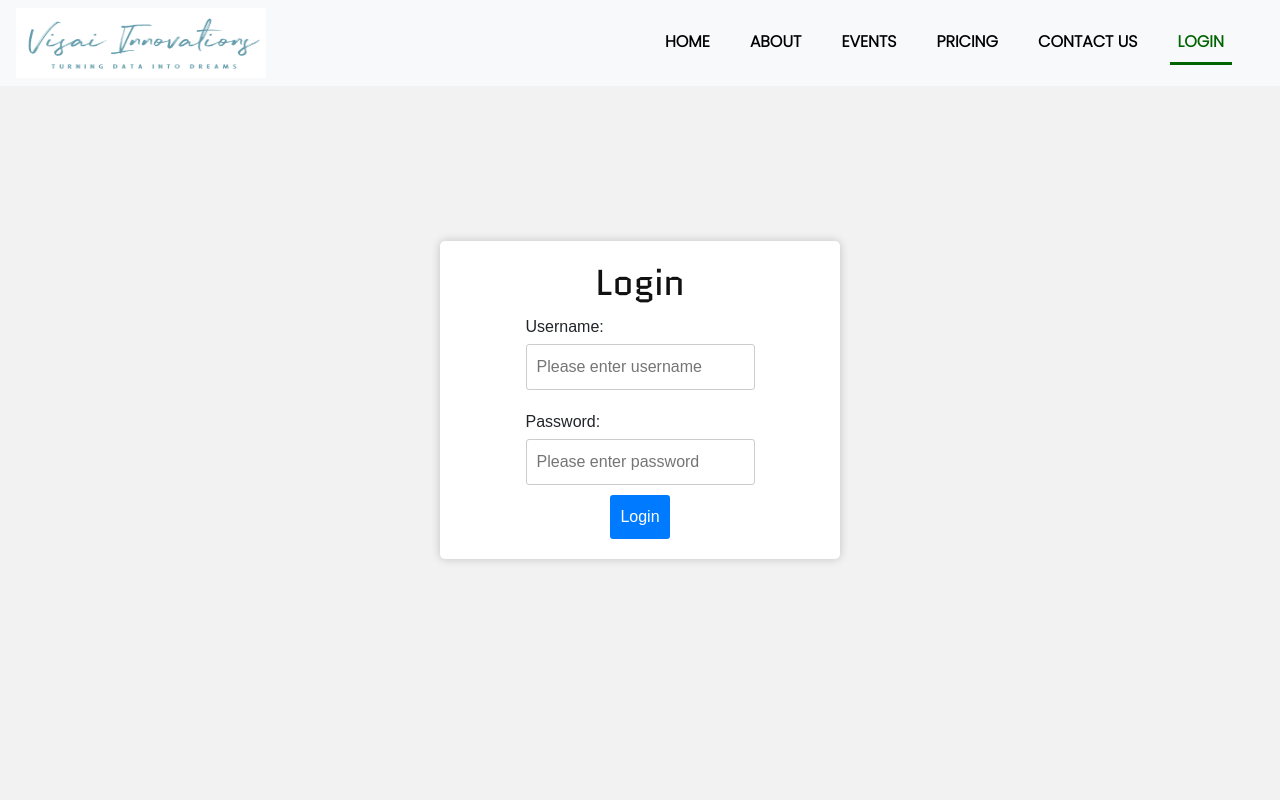
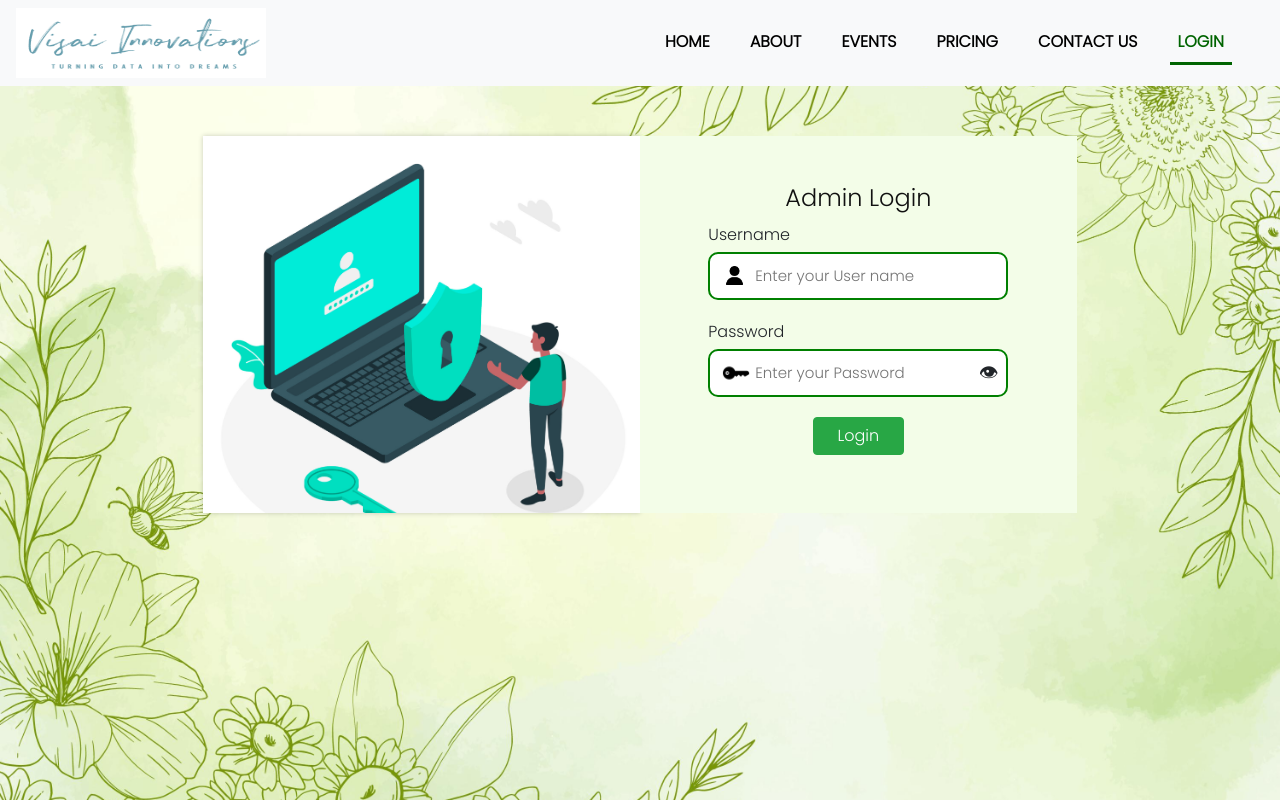
Before and after one commit to VisaganSP/photo_studio, a PHP site: page /MoiSoftwareDb/login.php in a window 1280 px wide. Run offline with PHP 8.4, Linux system fonts and the light colour scheme.

Commit message:
login and admin completed

```diff
--- a/about.html
+++ b/about.html
@@ -95,7 +95,7 @@
                       <span class="pr-4"><a class="nav-link option"   href="gallery.html">Events</a></span>
                       <span class="pr-4"><a class="nav-link option"  href="pricing.html">Pricing</a></span>
                       <span class="pr-4"><a class="nav-link option"  href="contact.html">contact us</a></span>
-                      <span class="pr-4"><a class="nav-link option"  href="login.html">Login</a></span>
+                      <span class="pr-4"><a class="nav-link option"  href="login.php">Login</a></span>
                   </div>
               </div>
 
--- a/contact.html
+++ b/contact.html
@@ -55,7 +55,7 @@
                       <span class="pr-4"><a class="nav-link option "   href="gallery.html">Events</a></span>
                       <span class="pr-4"><a class="nav-link option"  href="pricing.html">Pricing</a></span>
                       <span class="pr-4"><a class="nav-link option activee"  href="contact.html">contact us</a></span>
-                      <span class="pr-4"><a class="nav-link option"  href="login.html">Login</a></span>
+                      <span class="pr-4"><a class="nav-link option"  href="login.php">Login</a></span>
                   </div>
               </div>
 
--- /dev/null
+++ b/css/login.css
@@ -0,0 +1,120 @@
+     /* Reset some default styles */
+     * {
+        margin: 0;
+        padding: 0;
+        box-sizing: border-box;
+    }
+
+
+    /* Style the body */
+    body {
+        font-family: 'Poppins', sans-serif;
+        font-weight: 500;
+        background-image: url("bg.jpg");
+        background-size: cover;
+        background-attachment: fixed;
+        background-repeat: no-repeat;
+        /* display: flex;
+        justify-content: center;
+        align-items: center;
+        height: 100vh;*/
+    }
+
+    /* Style the container */
+    /* .container {
+        background-color: #fff;
+        border-top-right-radius: 15px;
+        box-shadow: 0 0 5px rgba(0, 0, 0, 0.2);
+        border-bottom-left-radius: 15px;
+        padding: 20px;
+        max-width: 400px;
+        width: 100%;
+        text-align: center;
+        margin-top: 3%;
+    } */
+    .container:hover{
+        box-shadow: 0 0 10px rgba(75, 197, 103, 0.2);
+    }
+
+    /* Style the form */
+    #login-form {
+        display: flex;
+        flex-direction: column;
+        justify-content: space-between;
+        align-items: center;
+    }
+
+    /* Style form inputs */
+    .input-container {
+        margin: 10px 0;
+        text-align: left;
+    }
+
+    label {
+        display: block;
+        margin-bottom: 5px;
+    }
+
+    input {
+        width: 300px;
+        padding: 10px;
+        padding-left:15% ;
+        border: 1px solid #ccc;
+        border-radius: 10px;
+        border:2px solid green;
+    }
+    input::placeholder{
+        font-size: 15px;
+    }
+    input:focus{
+        outline:solid 2px lightgreen;
+        border:2px solid lightskyblue;
+
+    }
+    .left{
+        background-image: url("admin.jpg") !important;
+        background-size:cover;
+        background-repeat: no-repeat;
+    }
+    .password-container {
+        position: relative;
+    }
+
+    .toggle-password {
+        position: absolute;
+        top: 50%;
+        right: 10px;
+        font-size:larger;
+        transform: translateY(-50%);
+        cursor: pointer;
+    }
+    /* Style the login button */
+    /* button {
+        color: #fff;
+        border: none;
+        border-radius: 3px;
+        padding: 10px;
+        cursor: pointer;
+        transition: background-color 0.3s ease;
+    } */
+
+
+    .un {
+        background-image: url('user.png');
+        /* Add your search icon image path here */
+        background-repeat: no-repeat;
+        /* Prevent icon repetition */
+        background-position: 15px center;
+        /* Adjust the icon's position */
+        background-size: 19px 19px;
+    }
+
+    .pd {
+        background-image: url('key.png');
+        /* Add your search icon image path here */
+        background-repeat: no-repeat;
+        /* Prevent icon repetition */
+        background-position: 11px center;
+        /* Adjust the icon's position */
+        background-size: 30px 30px;
+    }
--- a/css/style.css
+++ b/css/style.css
@@ -58,7 +58,7 @@ h6 {
 	margin: 0;
 	color: #111111;
 	font-weight: 400;
-	font-family: "Quantico", sans-serif;
+	/* font-family: "Quantico", sans-serif; */
 }
 
       .option {
--- a/gallery.html
+++ b/gallery.html
@@ -53,7 +53,7 @@
                       <span class="pr-4"><a class="nav-link option activee"   href="gallery.html">Events</a></span>
                       <span class="pr-4"><a class="nav-link option"  href="pricing.html">Pricing</a></span>
                       <span class="pr-4"><a class="nav-link option"  href="contact.html">contact us</a></span>
-                      <span class="pr-4"><a class="nav-link option"  href="login.html">Login</a></span>
+                      <span class="pr-4"><a class="nav-link option"  href="login.php">Login</a></span>
                   </div>
               </div>
 
--- a/login.php
+++ b/login.php
@@ -49,101 +49,15 @@ if (isset($_POST['login'])) {
     <link rel="stylesheet" href="css/magnific-popup.css" type="text/css">
     <link rel="stylesheet" href="css/slicknav.min.css" type="text/css">
     <link rel="stylesheet" href="css/style.css" type="text/css">
-    <link rel="stylesheet" href="grid.css">
+    <link rel="stylesheet" href="css/login.css" type="text/css">
+    <link rel="preconnect" href="https://fonts.googleapis.com">
+    <link rel="preconnect" href="https://fonts.gstatic.com" crossorigin>
+    <link href="https://fonts.googleapis.com/css2?family=Poppins:wght@300&display=swap" rel="stylesheet">
+    <link rel="preconnect" href="https://fonts.googleapis.com">
     <link rel="preconnect" href="https://fonts.googleapis.com">
 <link rel="preconnect" href="https://fonts.gstatic.com" crossorigin>
 <link href="https://fonts.googleapis.com/css2?family=Poppins:wght@300&display=swap" rel="stylesheet">
     <link rel="stylesheet" href="https://cdnjs.cloudflare.com/ajax/libs/font-awesome/6.4.2/css/all.min.css" integrity="sha512-z3gLpd7yknf1YoNbCzqRKc4qyor8gaKU1qmn+CShxbuBusANI9QpRohGBreCFkKxLhei6S9CQXFEbbKuqLg0DA==" crossorigin="anonymous" referrerpolicy="no-referrer" />
-    <style>
-        /* Reset some default styles */
-        * {
-            margin: 0;
-            padding: 0;
-            box-sizing: border-box;
-        }
-
-        /* Style the body */
-        body {
-            font-family: Arial, Helvetica, sans-serif;
-            background-color: #f2f2f2;
-            display: flex;
-            justify-content: center;
-            align-items: center;
-            height: 100vh;
-        }
-
-        /* Style the container */
-        .container {
-            background-color: #fff;
-            border-radius: 5px;
-            box-shadow: 0 0 10px rgba(0, 0, 0, 0.2);
-            padding: 20px;
-            max-width: 400px;
-            width: 100%;
-            text-align: center;
-        }
-
-        /* Style the form */
-        #login-form {
-            display: flex;
-            flex-direction: column;
-            align-items: center;
-        }
-
-        /* Style form inputs */
-        .input-container {
-            margin: 10px 0;
-            text-align: left;
-        }
-
-        label {
-            display: block;
-            margin-bottom: 5px;
-        }
-
-        input {
-            width: 100%;
-            padding: 10px;
-            border: 1px solid #ccc;
-            border-radius: 3px;
-        }
-
-        /* Style the login button */
-        button {
-            background-color: #007bff;
-            color: #fff;
-            border: none;
-            border-radius: 3px;
-            padding: 10px;
-            cursor: pointer;
-            transition: background-color 0.3s ease;
-        }
-
-        button:hover {
-            background-color: #0056b3;
-        }
-
-        .un {
-            background-image: url('user.png');
-            /* Add your search icon image path here */
-            background-repeat: no-repeat;
-            /* Prevent icon repetition */
-            background-position: 15px center;
-            /* Adjust the icon's position */
-            background-size: 19px 19px;
-        }
-
-        .pd {
-            background-image: url('padlock.png');
-            /* Add your search icon image path here */
-            background-repeat: no-repeat;
-            /* Prevent icon repetition */
-            background-position: 15px center;
-            /* Adjust the icon's position */
-            background-size: 19px 19px;
-        }
-    </style>
-
 </head>
 
 <body>
@@ -173,43 +87,47 @@ if (isset($_POST['login'])) {
 
     </nav>
     <br><br><br><br><br>
-    <div class="container">
+    <div class="row justify-content-center mt-3">
+        <div class="col-lg-4 d-sm-none d-md-block left" style="box-shadow: 0 0 5px rgba(0, 0, 0, 0.2);">
+
+        </div>
+        <div class="col-lg-4 col-sm-4 col-md-6 p-5 " style="background-color:#F3FDE8;">
         <?php if (isset($_SESSION['error'])) {
             echo $_SESSION['error'];
         } ?>
        <form id="login-form" action="" method="post">
-            <h2>Login</h2>
+    <h4 style="text-transform: capitalize;">Admin login</h4>
     <div class="input-container">
-                <label for="username">Username:</label>
-                <input type="text" id="username" name="username" placeholder="Please enter username" required>
+        <label for="username">Username</label>
+        <input type="text" class="un" id="username" name="username" placeholder="Enter your User name" required>
     </div>
     <div class="input-container">
-                <label for="password">Password:</label>
-                <input type="password" id="password" name="password" placeholder="Please enter password" required>
+        <label for="password">Password</label>
+        <div class="password-container">
+            <input type="password" class="pd" id="password" name="password" placeholder="Enter your Password" required>
+            <span class="toggle-password" onclick="togglePasswordVisibility()">&#128065;</span>
         </div>
-            <button type="submit" name="login">Login</button>
+    </div>
+    <div class="input-container">
+        <button type="submit" name="login" class="btn btn-success pl-4 pr-4">Login</button>
+    </div>
 </form>
+    </d iv>
     </div>
 
     <script>
-        // document.addEventListener("DOMContentLoaded", function() {
-        //     const form = document.getElementById("login-form");
+    function togglePasswordVisibility() {
+        var passwordField = document.getElementById("password");
+        var toggleButton = document.querySelector(".toggle-password");
 
-        //     form.addEventListener("submit", function(e) {
-        //         e.preventDefault();
-
-        //         // Basic validation
-        //         const username = document.getElementById("username").value;
-        //         const password = document.getElementById("password").value;
-
-        //         if (username === "" || password === "") {
-        //             alert("Please fill in all fields.");
-        //         } else {
-        //             // You can add AJAX request or other logic for authentication here
-        //             alert("Login successful!");
-        //         }
-        //     });
-        // });
+        if (passwordField.type === "password") {
+            passwordField.type = "text";
+            toggleButton.innerHTML = "&#128064;"; // Change to hide icon
+        } else {
+            passwordField.type = "password";
+            toggleButton.innerHTML = "&#128065;"; // Change to show icon
+        }
+    }
 </script>
 
     <!-- Js Plugins -->
--- a/pricing.html
+++ b/pricing.html
@@ -66,7 +66,7 @@
                     <span class="pr-4"><a class="nav-link option"   href="gallery.html">Events</a></span>
                     <span class="pr-4"><a class="nav-link option activee"  href="pricing.html">Pricing</a></span>
                     <span class="pr-4"><a class="nav-link option"  href="contact.html">contact us</a></span>
-                    <span class="pr-4"><a class="nav-link option"  href="login.html">Login</a></span>
+                    <span class="pr-4"><a class="nav-link option"  href="login.php">Login</a></span>
                 </div>
             </div>
 
```
Also changed, not shown: Payer.php (+20 -25 lines), css/search-dropdown-styles.css (+28 -16 lines), function.php (+17 -23 lines), css/admin.jpg (added), css/bg.jpg (added), css/key.png (added), css/user.png (renamed from user.png), img/admin.png (added), padlock.png (deleted). Lines whose indentation alone changed are shown as unchanged.
